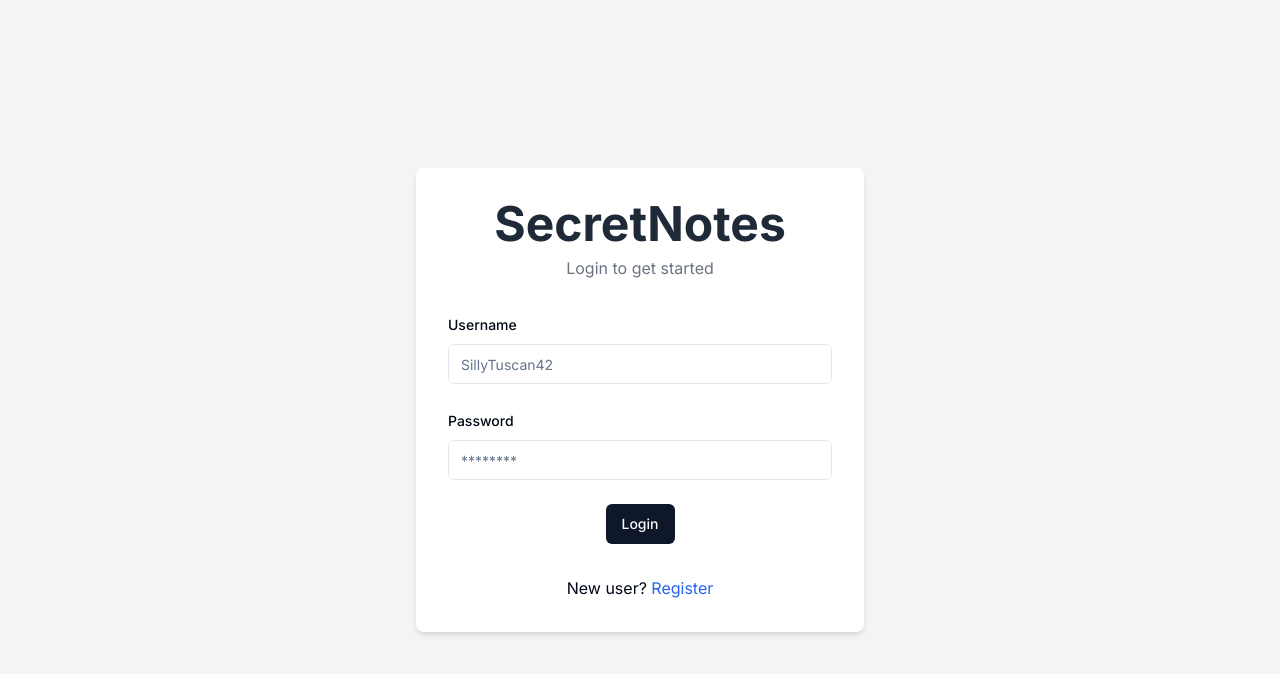
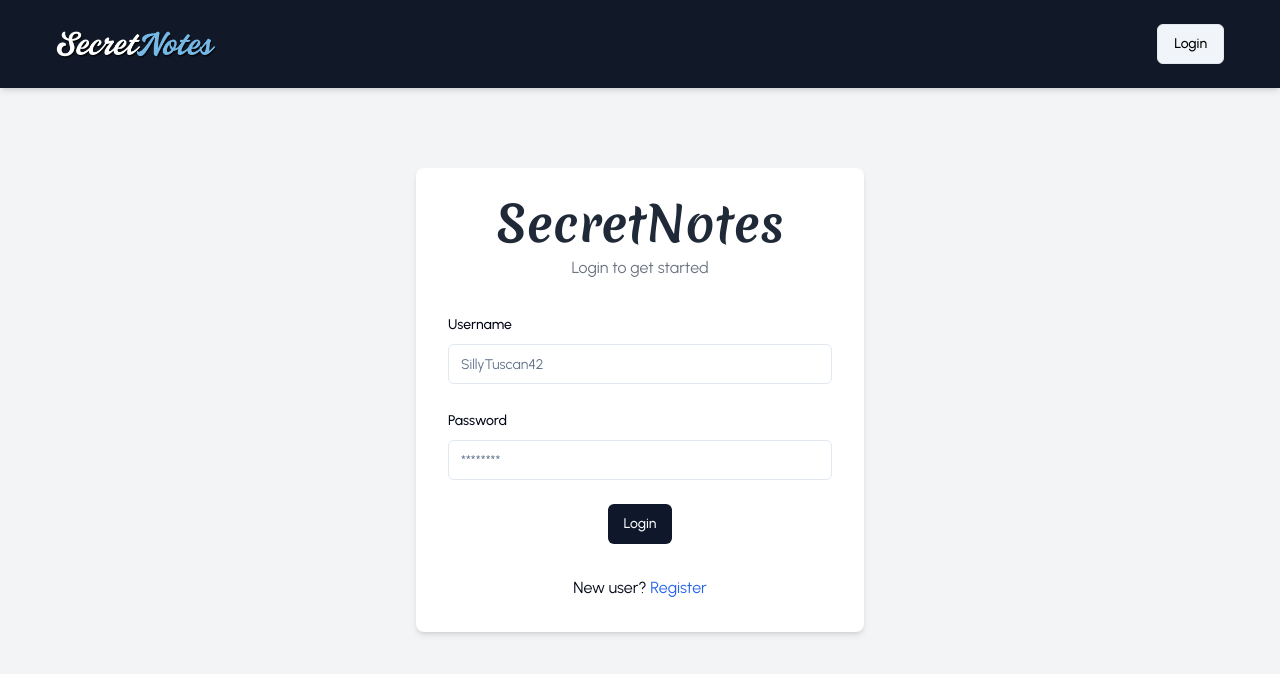
Before and after one commit to Zeethx/SecretNotes, a Next.js app: page /sign-in in a window 1280 px wide. Shown: the top 674 px of the page. Built offline with nearby package versions, Linux system fonts and the light colour scheme; no server answers.

Commit message:
Refactored layout and added new fonts

```diff
--- a/src/app/(app)/layout.tsx
+++ b/src/app/(app)/layout.tsx
@@ -6,9 +6,11 @@ interface RootLayoutProps {
 
 export default async function RootLayout({ children }: RootLayoutProps) {
   return (
-    <div className="flex flex-col min-h-screen">
+    <>
       <Navbar />
-      {children}
-    </div>
+      <div className="flex flex-col min-h-screen pt-20">
+        {children}
+      </div>
+    </>
   );
 }
--- a/src/app/(app)/page.tsx
+++ b/src/app/(app)/page.tsx
@@ -1,12 +1,15 @@
-'use client';
+"use client";
 
-import Image from 'next/image';
-import Link from 'next/link';
-import { Button } from '@/components/ui/button';
-import { Mail } from 'lucide-react'; // Assuming you have an icon for messages
-import { Card, CardContent, CardHeader, CardTitle } from '@/components/ui/card';
-import Autoplay from 'embla-carousel-autoplay';
-import messages from '@/messages.json';
+import Image from "next/image";
+import { Merienda } from "next/font/google";
+import Link from "next/link";
+import { Button } from "@/components/ui/button";
+import { Mail } from "lucide-react"; // Assuming you have an icon for messages
+import { Card, CardContent, CardHeader, CardTitle } from "@/components/ui/card";
+import Autoplay from "embla-carousel-autoplay";
+import messages from "@/messages.json";
+
+const merienda = Merienda({ subsets: ["latin"] });
 
 import {
     Carousel,
@@ -14,25 +17,23 @@ import {
     CarouselItem,
     CarouselNext,
     CarouselPrevious,
-} from '@/components/ui/carousel';
+} from "@/components/ui/carousel";
 
 export default function Home() {
     return (
         <>
             <main className="flex-grow flex flex-col items-center justify-center px-4 md:px-24 py-12 bg-gray-800 text-white">
                 <section className="text-center mb-8 md:mb-12">
-          <h1 className="text-3xl md:text-5xl font-bold">
-            Make a Difference, Anonymously.
+                    <h1 className="text-4xl md:text-6xl font-bold leading-tight">
+                        Make a Difference,{" "}
+                        <span className="text-[#7dbff8]">Anonymously</span>
                     </h1>
-          <p className="mt-3 md:mt-4 text-base md:text-lg">
-            Your feedback matters.
-          </p>
                     <Button
-            className="mt-8 bg-blue-500 hover:bg-blue-600 text-white font-bold py-3 px-6 rounded-full shadow-lg transform transition duration-300 ease-in-out hover:scale-105"
+                        className="mt-8 bg-blue-400 hover:bg-blue-500 text-white font-bold py-8 text-xl px-12 rounded-full shadow-lg transform transition duration-300 ease-in-out hover:scale-105"
                         size="lg"
                     >
-            <Link href="/login" className="flex items-center">
-              Join SecretNotes
+                        <Link href="/sign-in" className="flex items-center">
+                            <span className={`ml-2 ${merienda.className}`}>Join SecretNotes</span>
                         </Link>
                     </Button>
                 </section>
--- a/src/app/(auth)/layout.tsx
+++ b/src/app/(auth)/layout.tsx
@@ -1,3 +1,4 @@
+import Navbar from '@/components/Navbar'
 import { Metadata } from 'next'
 
 export const metadata: Metadata = {
@@ -12,6 +13,7 @@ export default function AuthLayout({
 }) {
   return (
     <div className="auth-layout">
+      <Navbar />
       {children}
     </div>
   )
--- a/src/app/(auth)/sign-in/page.tsx
+++ b/src/app/(auth)/sign-in/page.tsx
@@ -1,6 +1,7 @@
 'use client'
 
 import { useForm } from "react-hook-form";
+import { Merienda } from 'next/font/google';
 import * as z from "zod";
 import Link from "next/link";
 import { useEffect, useState } from "react";
@@ -15,6 +16,9 @@ import { Button } from "@/components/ui/button";
 import { Loader2 } from "lucide-react";
 import { loginSchema } from "@/schemas/loginSchema";
 import { signIn } from "next-auth/react";
+
+const merienda = Merienda({ subsets: ['latin'] });
+
 
 function SignIn() {
     const [isSubmitting, setIsSubmitting] = useState(false);
@@ -64,7 +68,7 @@ function SignIn() {
         <div className="flex justify-center items-center min-h-screen bg-gray-100">
             <div className="w-full max-w-md p-8 space-y-8 bg-white rounded-lg shadow-md">
                 <div className="text-center">
-                    <h1 className="text-5xl font-bold text-gray-800">SecretNotes</h1>
+                    <h1 className={`text-5xl font-bold text-gray-800 ${merienda.className}`}>SecretNotes</h1>
                     <p className="text-gray-500 mt-2">Login to get started</p>
                 </div>
                 <Form {...form}>
--- a/src/app/(auth)/sign-up/page.tsx
+++ b/src/app/(auth)/sign-up/page.tsx
@@ -1,6 +1,7 @@
 'use client'
 
 import { useForm } from "react-hook-form";
+import { Merienda } from 'next/font/google';
 import * as z from "zod";
 import Link from "next/link";
 import { useEffect, useState } from "react";
@@ -15,6 +16,8 @@ import { Form, FormLabel, FormMessage, FormField, FormItem, FormControl } from "
 import { Input } from "@/components/ui/input";
 import { Button } from "@/components/ui/button";
 import { Loader2 } from "lucide-react";
+
+const merienda = Merienda({ subsets: ['latin'] });
 
 function Page() {
     const [username, setUsername] = useState("");
@@ -94,10 +97,10 @@ function Page() {
     }
 
     return (
-        <div className="flex justify-center items-center min-h-screen bg-gray-100">
+        <div className="flex justify-center items-center min-h-screen bg-gray-100 pt-32 sm:pt-16">
             <div className="w-full max-w-md p-8 space-y-8 bg-white rounded-lg shadow-md">
                 <div className="text-center">
-                    <h1 className="text-5xl font-bold text-gray-800">SecretNotes</h1>
+                <h1 className={`text-5xl font-bold text-gray-800 ${merienda.className}`}>SecretNotes</h1>
                     <p className="text-gray-500 mt-2">Sign up to get started</p>
                 </div>
                 <Form {...form}>
--- a/src/app/layout.tsx
+++ b/src/app/layout.tsx
@@ -1,10 +1,10 @@
 import type { Metadata } from 'next';
-import { Inter } from 'next/font/google';
+import { Urbanist } from 'next/font/google';
 import './globals.css';
 import AuthProvider from '../context/AuthProvider';
 import { Toaster } from '@/components/ui/toaster';
 
-const inter = Inter({ subsets: ['latin'] });
+const urbanist = Urbanist({ subsets: ['latin'] });
 
 export const metadata: Metadata = {
   title: 'SecretNotes',
@@ -19,7 +19,7 @@ export default async function RootLayout({ children }: RootLayoutProps) {
   return (
     <html lang="en" >
       <AuthProvider>
-        <body className={inter.className}>
+        <body className={`${urbanist.className}`}>
           {children}
           <Toaster />
         </body>
--- a/src/components/Navbar.tsx
+++ b/src/components/Navbar.tsx
@@ -11,7 +11,7 @@ function Navbar() {
   const user: User = session?.user as User;
 
   return (
-    <nav className="p-4 md:p-6 shadow-md bg-gray-900 text-white">
+    <nav className="p-4 md:p-6 shadow-md bg-gray-900 text-white fixed w-full h-18">
       <div className="container mx-auto flex flex-col md:flex-row justify-between items-center">
         <a href="/dashboard" className="text-xl font-bold mb-4 md:mb-0">
           <img src="/logo-horizontal.png" alt="SecretNotes" className="w-30 h-10" />
```
Lines whose indentation alone changed are shown as unchanged.
